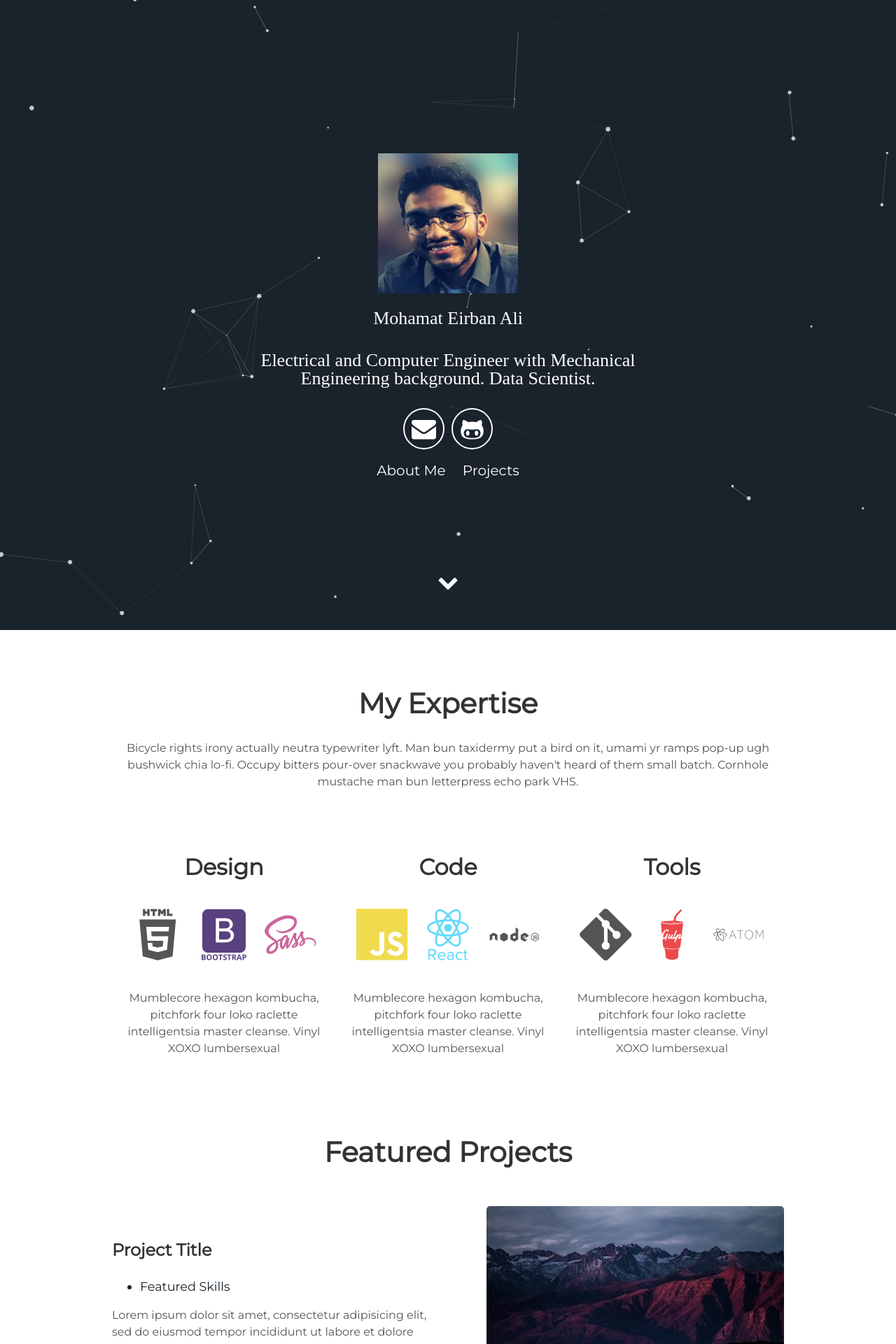
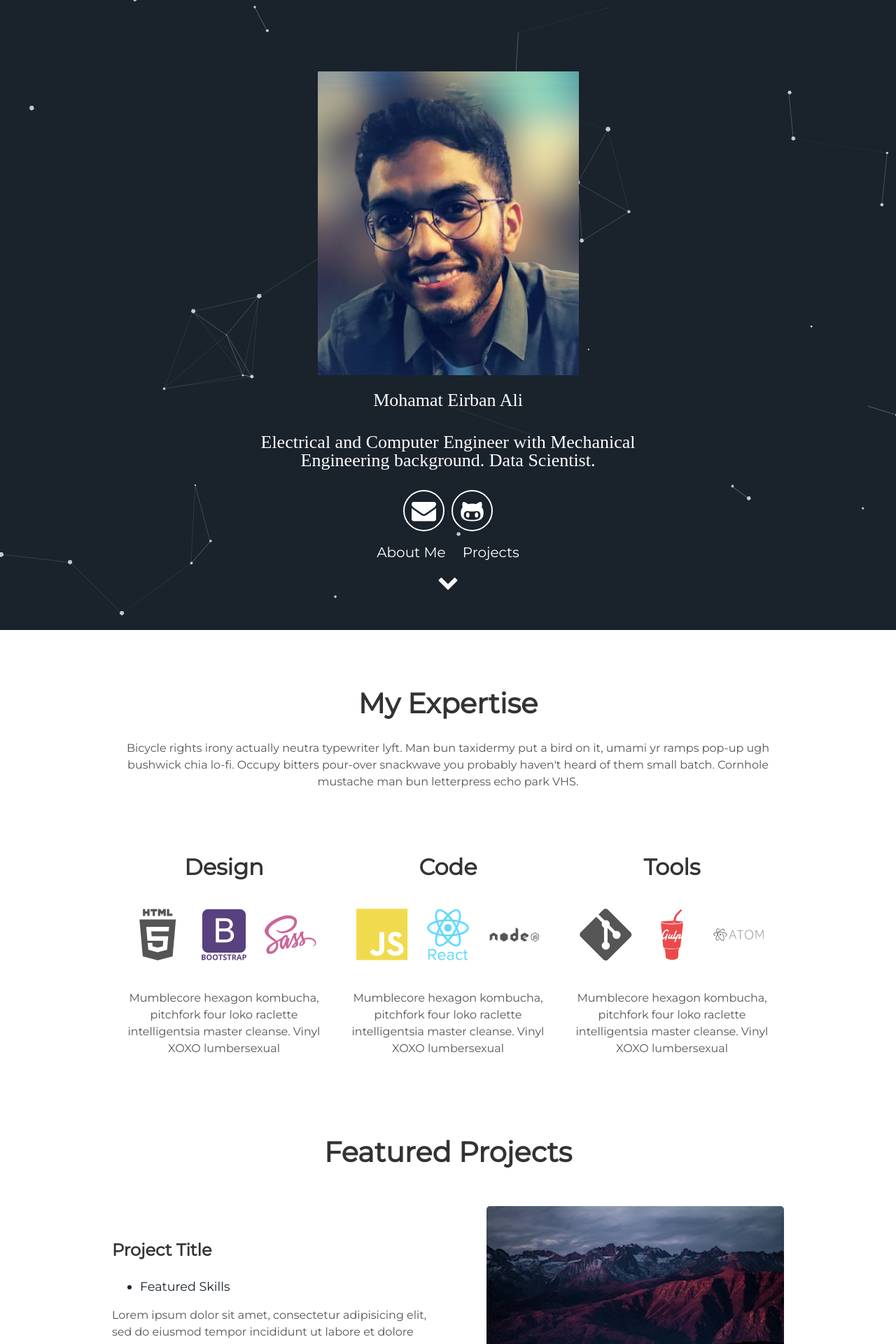
Before and after one commit to danielm201s/danielm201s.github.io, a Jekyll site: the page built from index.html, in a window 1280 px wide. Shown: the top 1920 px of the page at 70% size. Built offline with Jekyll 4.4.1, drawn with Linux system fonts in a browser that asks for light colours.

Commit message:
Update header.html

```diff
--- a/_includes/header.html
+++ b/_includes/header.html
@@ -1,7 +1,7 @@
 <div id="particles-js">
   <div class="header">
         <figure class="avatar">
-            <img  src="{{ "/assets/img/port2.png" | prepend: site.baseurl }}" width="200" height="200">
+            <img  src="{{ "/assets/img/port2.png" | prepend: site.baseurl }}">
         </figure>
         <span style="font-family: ltc-bodoni-175, serif; font-style: normal; font-weight: 400; font-size:26px;" class="site-title">{{site.username}}</span><br>
         <span style="font-family: ltc-bodoni-175, serif; font-style: normal; font-weight: 400; font-size:26px;" class="site-description">{{site.user_title}}</span><br>
```
